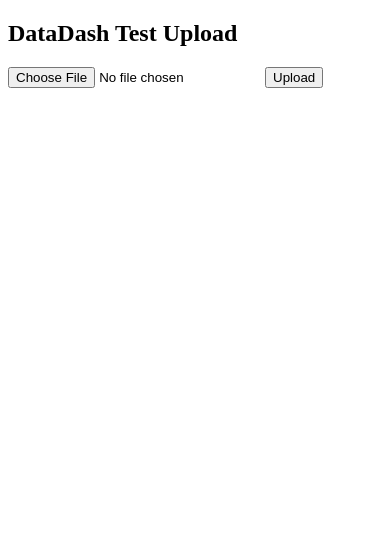
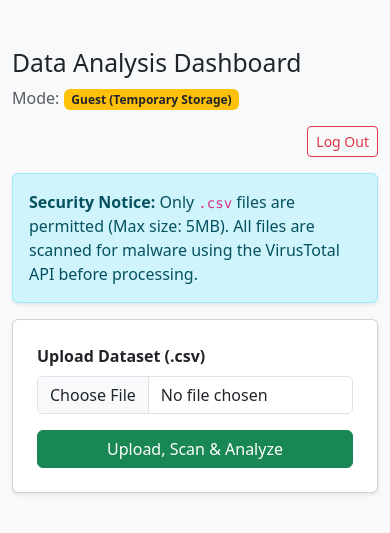
Before and after one commit to holder77/DataDash-Flask, a Flask app: page /dashboard?mode=guest in a window 390 px wide. Shown: the top 533 px of the page. Run offline with Flask 3, Linux system fonts and the light colour scheme.

Commit message:
Login/Logout Feature
Adding new templates for loging in and out and using a guest account for temp storage. Adding cap to .csv size to be uploaded.

```diff
--- a/app.py
+++ b/app.py
@@ -1,7 +1,7 @@
 #DESCRIPTION: This program runs the DataDash interactive data visualization dashboard.
-#             It handles secure user authentication, sanitizes and verifies uploaded CSV files
-#             via VirusTotal, uploads safe files to Backblaze B2 cloud storage, and routes
-#             data to the OOP math engine for statistical analysis.
+#             It handles secure user authentication, guest sessions, user account registration
+#             with email recovery, file size restrictions, VirusTotal malware verification,
+#             Backblaze B2 cloud storage, and persistent file tracking for logged-in users.
 
 #LIBRARIES
 #import os module to securely pull environment variables like passwords and API keys.
@@ -25,8 +25,8 @@ from werkzeug.utils import secure_filename
 #from werkzeug.security import password hashing functions to securely encrypt user passwords.
 from werkzeug.security import generate_password_hash, check_password_hash
 
-#from flask import modules to run the web server, render HTML templates, handle web requests, and flash messages.
-from flask import Flask, render_template, request, flash
+#from flask modules to run the web server, render templates, manage web requests, sessions, and flash messages.
+from flask import Flask, render_template, request, redirect, url_for, session, flash
 
 #from flask_sqlalchemy import SQLAlchemy to handle all our database operations using Python objects.
 from flask_sqlalchemy import SQLAlchemy
@@ -44,14 +44,14 @@ app = Flask(__name__)
 #Set the SECRET_KEY from the environment to securely sign session cookies for logged-in users.
 app.config['SECRET_KEY'] = os.getenv('SECRET_KEY', 'default-dev-key')
 
-#Set the SQLALCHEMY_DATABASE_URI to tell the database where to save our user accounts.
+#Set the SQLALCHEMY_DATABASE_URI to tell the database where to save our user accounts and file records.
 app.config['SQLALCHEMY_DATABASE_URI'] = os.getenv('DATABASE_URL', 'sqlite:///local_dashboard.db')
 
 #Turn off SQLALCHEMY_TRACK_MODIFICATIONS to save memory and prevent unnecessary overhead.
 app.config['SQLALCHEMY_TRACK_MODIFICATIONS'] = False
 
-#Restrict maximum upload size to 16MB to prevent Denial of Service (DoS) attacks from massive files.
-app.config['MAX_CONTENT_LENGTH'] = 16 * 1024 * 1024
+#Restrict maximum upload size to 5MB to strictly protect the Backblaze B2 free tier limit from massive files.
+app.config['MAX_CONTENT_LENGTH'] = 5 * 1024 * 1024
 
 #Initialize the SQLAlchemy database object and link it to our Flask app.
 db = SQLAlchemy(app)
@@ -66,8 +66,14 @@ class User(db.Model):
     #Declare username column as a String, enforce unique names, and do not allow empty values.
     username = db.Column(db.String(150), unique=True, nullable=False)
 
+    #Declare email column as a String to store user email addresses for account recovery.
+    email = db.Column(db.String(150), unique=True, nullable=False)
+
     #Declare password_hash column as a String to hold the encrypted password data.
     password_hash = db.Column(db.String(256), nullable=False)
+
+    #Establish a relationship mapping so we can easily query all files uploaded by this specific user.
+    files = db.relationship('StoredFile', backref='owner', lazy=True)
 
     #set_password function that takes a plaintext password and converts it to a secure hash.
     def set_password(self, password):
@@ -76,6 +82,21 @@ class User(db.Model):
     #check_password function that compares a user's login attempt against the saved database hash.
     def check_password(self, password):
         return check_password_hash(self.password_hash, password)
+
+
+#StoredFile class that maps directly to persistent records of user datasets in the database.
+class StoredFile(db.Model):
+    #Declare id column as an Integer and set it as the Primary Key.
+    id = db.Column(db.Integer, primary_key=True)
+
+    #Declare filename column as a String to save the sanitized file name.
+    filename = db.Column(db.String(255), nullable=False)
+
+    #Declare b2_url column as a String to hold the direct public cloud storage link.
+    b2_url = db.Column(db.String(500), nullable=False)
+
+    #Declare user_id as a Foreign Key linked to the primary key of the User table.
+    user_id = db.Column(db.Integer, db.ForeignKey('user.id'), nullable=False)
 
 
 #Create the local SQLite database automatically on startup if it doesn't already exist.
@@ -87,6 +108,7 @@ with app.app_context():
 #allowed_file function that will take the filename and verify it has an extension and that the extension is exactly 'csv'.
 def allowed_file(filename):
     return '.' in filename and filename.rsplit('.', 1)[1].lower() == 'csv'
+
 
 #check_virustotal function that will take the file stream, calculate its hash, and ask VirusTotal if it is malicious.
 def check_virustotal(file_stream):
@@ -133,6 +155,7 @@ def check_virustotal(file_stream):
 
     #Return True if the file is clean or unknown.
     return True
+
 
 #upload_to_b2 function that will take the file_stream and filename and push it to Backblaze cloud storage.
 def upload_to_b2(file_stream, filename):
@@ -183,22 +206,102 @@ def home():
     return render_template('login.html')
 
 
-#Route for the '/dashboard' URL that handles both viewing the dashboard and processing POST CSV file uploads.
+#Route for the '/login' URL that processes login form submissions and starts a persistent session.
+@app.route('/login', methods=['POST'])
+def login():
+    #Pull username and password values from the submitted form data.
+    username = request.form.get('username')
+    password = request.form.get('password')
+
+    #Query the database to find the user by their unique username.
+    user = User.query.filter_by(username=username).first()
+
+    #Check if the user exists and if their password matches the database hash.
+    if user and user.check_password(password):
+        session['user_id'] = user.id
+        session['username'] = user.username
+        session.pop('is_guest', None) # Clear guest status on successful login
+        return redirect(url_for('dashboard'))
+
+    #Flash error message if login credentials fail.
+    flash('Invalid username or password.', 'danger')
+    return redirect(url_for('home'))
+
+
+#Route for the '/register' URL that handles creating new user accounts with username, email, and password.
+@app.route('/register', methods=['GET', 'POST'])
+def register():
+    #Process account creation if the user submitted the registration form via POST.
+    if request.method == 'POST':
+        username = request.form.get('username')
+        email = request.form.get('email')
+        password = request.form.get('password')
+
+        #Check if the username is already taken in the database.
+        if User.query.filter_by(username=username).first():
+            flash('Username already exists.', 'danger')
+            return redirect(url_for('register'))
+
+        #Create a new User object and securely hash their password.
+        new_user = User(username=username, email=email)
+        new_user.set_password(password)
+
+        #Save the new user to the database.
+        db.session.add(new_user)
+        db.session.commit()
+
+        flash('Account created successfully! Please log in.', 'success')
+        return redirect(url_for('home'))
+
+    #Render the register template if accessed via GET.
+    return render_template('register.html')
+
+
+#Route for the '/forgot-password' URL to assist users with password recovery via email.
+@app.route('/forgot-password')
+def forgot_password():
+    #Render the forgot password recovery page template.
+    return render_template('forgot_password.html')
+
+
+#Route for the '/logout' URL that clears user sessions and returns them to the home screen.
+@app.route('/logout')
+def logout():
+    #Clear all session data.
+    session.clear()
+    return redirect(url_for('home'))
+
+
+#Route for the '/dashboard' URL that handles guest sessions, persistent files, security scans, and uploads.
 @app.route('/dashboard', methods=['GET', 'POST'])
 def dashboard():
 
-    #Initialize report_data as None.
+    #Check if the user entered via the guest mode query parameter.
+    if request.args.get('mode') == 'guest':
+        session.clear()
+        session['is_guest'] = True
+
+    #Security redirection if neither a logged-in user nor an active guest session exists.
+    if not session.get('user_id') and not session.get('is_guest'):
+        return redirect(url_for('home'))
+
+    #Initialize report_data and user_files as empty containers.
     report_data = None
+    user_files = []
 
-    #Safety check to process the form submission only if the user made a POST request.
+    #If logged in as a registered user, query the database for their saved files.
+    if session.get('user_id'):
+        user_files = StoredFile.query.filter_by(user_id=session['user_id']).all()
+
+    #Safety check to process file upload submissions only if the user made a POST request.
     if request.method == 'POST':
 
-        #Safety check to ensure the HTTP request actually contains a file part.
-        if 'file' not in request.files:
+        #Safety check to ensure the HTTP request actually contains a file part under the 'dataset' field.
+        if 'dataset' not in request.files:
             return "No file part in request", 400
 
         #Extract the file from the request and save to variable.
-        file = request.files['file']
+        file = request.files['dataset']
 
         #Safety check in case the user clicked submit without selecting a file.
         if file.filename == '':
@@ -207,12 +310,12 @@ def dashboard():
         #Call allowed_file function to verify the uploaded file is strictly a CSV.
         if file and allowed_file(file.filename):
 
-            #Sanitize the filename to prevent directory traversal attacks (e.g., changing '../../../etc/passwd').
+            #Sanitize the filename to prevent directory traversal attacks.
             filename = secure_filename(file.filename)
 
             #Call check_virustotal function to run malware scanning. If it returns False, block upload.
             if not check_virustotal(file):
-                return "Upload rejected: Malicious file detected.", 403
+                return "Upload rejected: Malicious file detected by VirusTotal security scan.", 403
 
             #Call upload_to_b2 function to import the sanitized file to Backblaze B2.
             b2_url = upload_to_b2(file, filename)
@@ -221,24 +324,31 @@ def dashboard():
             if not b2_url:
                 return "Storage error: Could not connect to cloud bucket", 500
 
-            #TEMPORARY TEST OUTPUT: Return the live B2 URL to the screen to prove the cloud upload worked!
-            return f"Success! File safely stored in Backblaze at: {b2_url}"
+            #Save file reference to database ONLY if user is logged in (Guest files are temporary and discarded).
+            if session.get('user_id'):
+                new_file = StoredFile(filename=filename, b2_url=b2_url, user_id=session['user_id'])
+                db.session.add(new_file)
+                db.session.commit()
+                user_files = StoredFile.query.filter_by(user_id=session['user_id']).all()
+
+            #Reset the file stream pointer so Rachel's engine can read it from the very beginning.
+            file.seek(0)
+
+            #Instantiate Rachel's OOP Dataset class sending in the clean file stream.
+            active_dataset = Dataset(file)
+
+            #Call generate_report from Rachel's engine and save the output to report_data.
+            report_data = active_dataset.generate_report()
+
+            #Set report_data string output confirming success and VirusTotal scan validation.
+            report_data = f"Success! File scanned clean via VirusTotal and safely stored at: {b2_url}"
 
         #Else clause if user attempts to upload a non-CSV file.
         else:
             return "Invalid file type. Only CSV allowed.", 400
 
-    #TEMPORARY FRONTEND FOR TESTING:
-    #Return a raw HTML form so we can test the backend before Developer 4 builds the real dashboard.html.
-    return '''
-    <!doctype html>
-    <title>Test CSV Upload</title>
-    <h2>DataDash Test Upload</h2>
-    <form method=post enctype=multipart/form-data>
-      <input type=file name=file>
-      <input type=submit value=Upload>
-    </form>
-    '''
+    #Render the dashboard template, passing through stats reports and user file lists.
+    return render_template('dashboard.html', stats=report_data, user_files=user_files)
 
 
 #END OF MAIN
--- a/templates/dashboard.html
+++ b/templates/dashboard.html
@@ -1,35 +1,64 @@
 {% extends 'base.html' %}
 
 {% block content %}
-<div class="row">
-    <div class="col-md-12 text-center mb-4">
+<div class="row mb-3 align-items-center">
+    <div class="col-md-8">
         <h2>Data Analysis Dashboard</h2>
-        <p class="text-muted">Upload a .csv file to generate statistics.</p>
+        <p class="text-muted">
+            {% if session.get('is_guest') %}
+                Mode: <span class="badge bg-warning text-dark">Guest (Temporary Storage)</span>
+            {% else %}
+                Logged in as: <strong>{{ session.get('username') }}</strong>
+            {% endif %}
+        </p>
+    </div>
+    <div class="col-md-4 text-end">
+        <a href="/logout" class="btn btn-outline-danger btn-sm">Log Out</a>
     </div>
 </div>
+
 <div class="row justify-content-center">
     <div class="col-md-8">
+
+        <!-- Security & File Rules Warning Box -->
+        <div class="alert alert-info shadow-sm" role="alert">
+            <strong>Security Notice:</strong> Only <code>.csv</code> files are permitted (Max size: 5MB). All files are scanned for malware using the VirusTotal API before processing.
+        </div>
+
+        <!-- Upload Form Card -->
         <div class="card shadow-sm p-4 mb-4">
+            <form action="/dashboard" method="POST" enctype="multipart/form-data">
+                <div class="mb-3">
+                    <label class="form-label"><strong>Upload Dataset (.csv)</strong></label>
+                    <input type="file" class="form-control" name="dataset" accept=".csv" required>
+                </div>
+                <button class="btn btn-success w-100" type="submit">Upload, Scan & Analyze</button>
+            </form>
+        </div>
 
-            <!--
-                DEVELOPER 2: The enctype="multipart/form-data" attribute is strictly required.
-                Without it, Flask cannot receive the physical .csv file from the browser.
-            -->
-            <form action="/dashboard" method="POST" enctype="multipart/form-data">
-                <div class="input-group">
-                    <input type="file" class="form-control" name="dataset" accept=".csv">
-                    <button class="btn btn-success" type="submit">Upload & Analyze</button>
-                </div>
-            </form>
+        <!-- Persistent Files List (Only visible for logged-in accounts) -->
+        {% if not session.get('is_guest') and user_files %}
+        <div class="card shadow-sm p-4 mb-4">
+            <h4 class="mb-3">Your Saved Datasets</h4>
+            <ul class="list-group">
+                {% for file in user_files %}
+                <li class="list-group-item d-flex justify-content-between align-items-center">
+                    <span>{{ file.filename }}</span>
+                    <a href="{{ file.b2_url }}" target="_blank" class="btn btn-sm btn-outline-primary">View in Cloud</a>
+                </li>
+                {% endfor %}
+            </ul>
+        </div>
+        {% endif %}
 
+        <!-- Results Display Area -->
+        {% if stats %}
+        <div class="card shadow-sm p-4 bg-white mb-4">
+            <h4 class="text-success mb-3">Analysis Report & Results</h4>
+            <pre class="bg-light p-3 border rounded">{{ stats }}</pre>
         </div>
-        <div class="text-center">
-            <!--
-                DEVELOPER 4: Later on, you will use Jinja tags here (like {{ mean }})
-                to dynamically display the numbers calculated by Developer 1's engine.
-            -->
-            <h5>Statistics and Visualizations will render here.</h5>
-        </div>
+        {% endif %}
+
     </div>
 </div>
 {% endblock %}
```
Also changed, not shown: templates/forgot_password.html (added, +21 -0 lines), templates/login.html (+29 -12 lines), templates/register.html (added, +38 -0 lines).
